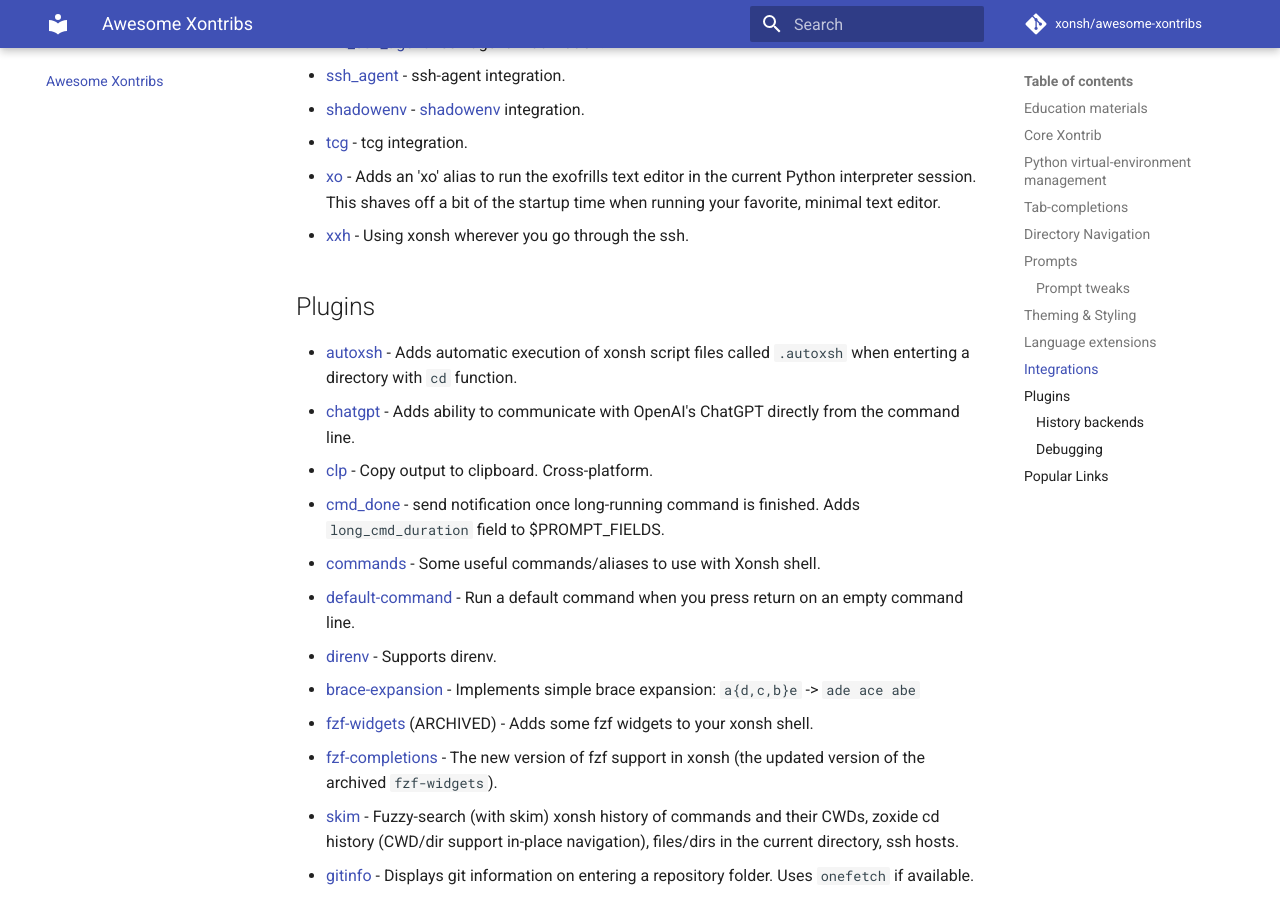
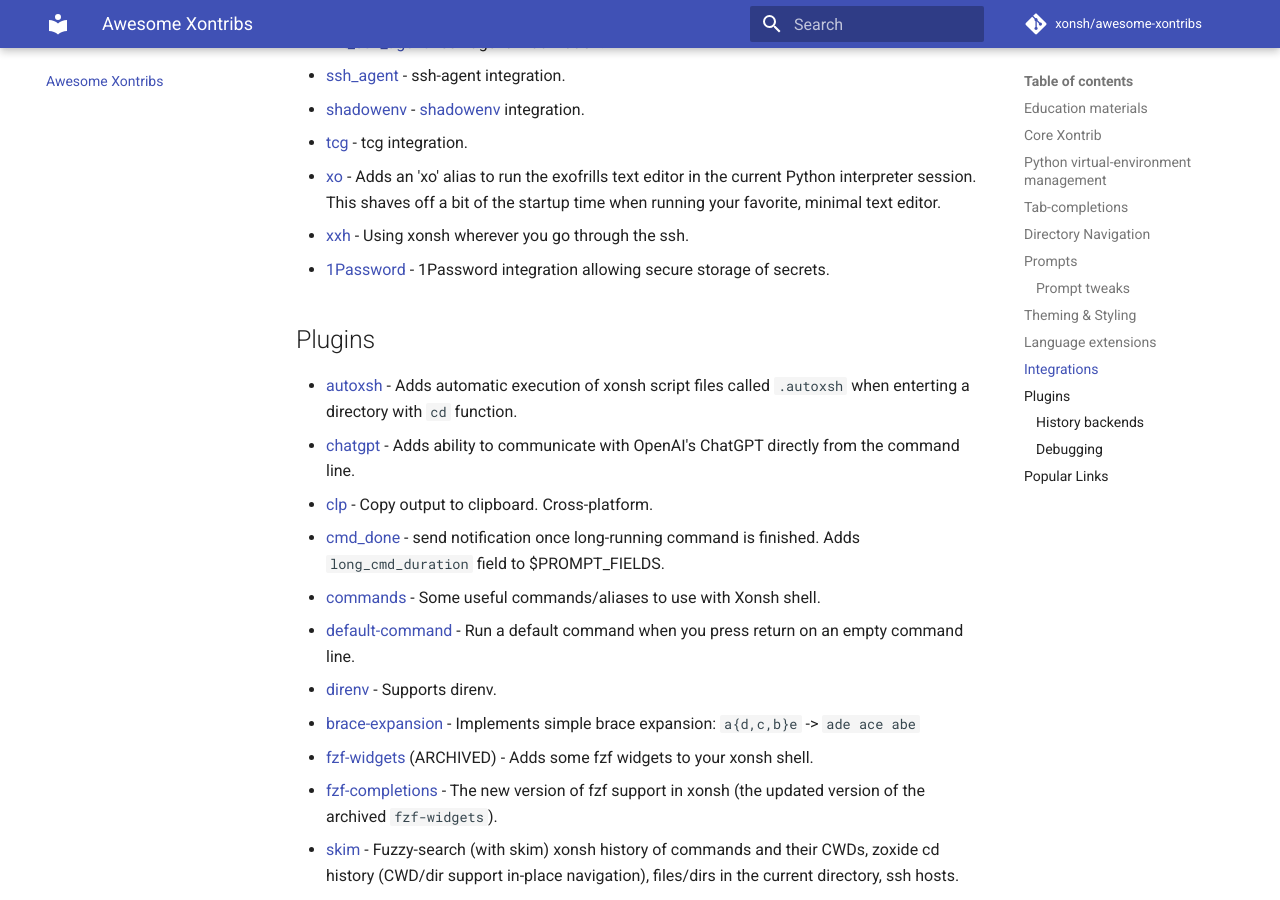
Before and after one commit to xonsh/awesome-xontribs, an MkDocs documentation site: the page built from docs/README.md, in a window 1280 px wide and 900 px high, scrolled down 3840 px. Built offline with MkDocs 1.6.1 and Material for MkDocs 9.7.7, drawn with Linux system fonts in a browser that asks for light colours; comment, search, counter and statistics services are not loaded; some of the changed text lies outside the part shown.

Commit message:
adding 1password xontrib

```diff
--- a/docs/README.md
+++ b/docs/README.md
@@ -12,7 +12,7 @@
   - [Directory Navigation](#directory-navigation)
   - [Prompts](#prompts)
     - [Prompt tweaks](#prompt-tweaks)
-  - [Theming & Styling](#theming--styling)
+  - [Theming \& Styling](#theming--styling)
   - [Language extensions](#language-extensions)
   - [Integrations](#integrations)
   - [Plugins](#plugins)
@@ -118,6 +118,7 @@
 - [tcg](https://github.com/zasdfgbnm/tcg/tree/master/shells/xonsh) - tcg integration.
 - [xo](https://github.com/scopatz/xo) - Adds an 'xo' alias to run the exofrills text editor in the current Python interpreter session. This shaves off a bit of the startup time when running your favorite, minimal text editor.
 - [xxh](https://github.com/xxh/xxh) - Using xonsh wherever you go through the ssh.
+- [1Password](https://github.com/drmikecrowe/xontrib-1password) - 1Password integration allowing secure storage of secrets.
 
 ## Plugins
 
```
